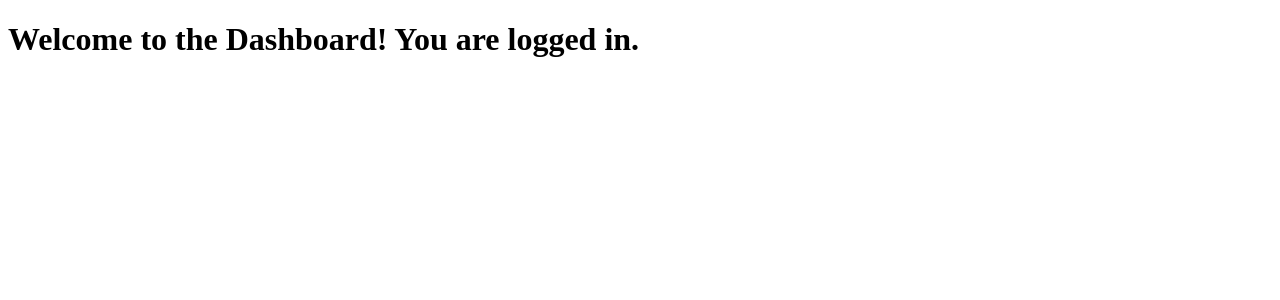
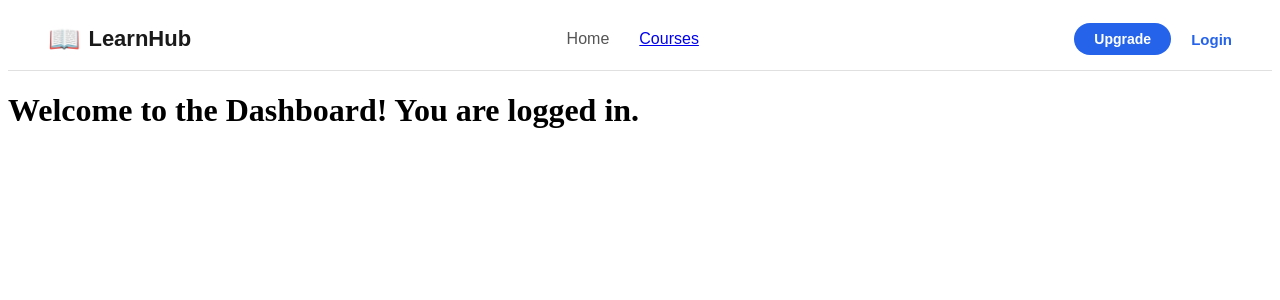
Before and after one commit to rahul078s/learn_it, a React app in the folder frontend/: page / in a window 1280 px wide. Shown: the top 300 px of the page. Built offline with nearby package versions, Linux system fonts and the light colour scheme; the HTML template or start-up script is replaced by a standard one.

Commit message:
Create common navbar

```diff
--- a/frontend/src/App.jsx
+++ b/frontend/src/App.jsx
@@ -2,6 +2,7 @@ import { BrowserRouter, Routes, Route } from 'react-router-dom';
 import Login from './pages/Login';
 import StudentDashboard from './pages/StudentDashboard';
 import ProtectedRoute from './components/ProtectedRoute';
+import Navbar from './components/Navbar';
 
 function Home() {
     return <h1>Welcome to the Dashboard! You are logged in.</h1>;
@@ -10,6 +11,7 @@ function Home() {
 export default function App() {
     return (
         <BrowserRouter>
+            <Navbar />
             <Routes>
                 <Route path="/login" element={<Login />} />
                 <Route path="/" element={<Home />} />
--- a/frontend/src/components/Navbar.jsx
+++ b/frontend/src/components/Navbar.jsx
@@ -0,0 +1,127 @@
+import { useContext } from "react";
+import { Link, useNavigate } from "react-router-dom";
+import AuthContext from "../context/AuthContext";
+
+export default function Navbar() {
+    const { user, logout } = useContext(AuthContext);
+    const navigate = useNavigate;
+
+    const handleLogout = () => {
+        logout();
+        navigate('/login');
+    };
+
+    return (
+        <nav style={styles.navbar}>
+            {/* Left Section */}
+            <div>
+                <Link to="/" style={styles.logo}>
+                    <span style={styles.logoIcon}>📖</span> LearnHub
+                </Link>
+            </div>
+
+            {/* Middle Section */}
+            <div style={styles.navLinks}>
+                <Link to='/home' style={styles.link}>Home</Link>
+                <Link to='/courses' state={styles.link}>Courses</Link>
+
+                {/* Render My courses only if the user is Authenticated */}
+                {user && (
+                    <Link to='/my-learning' style={styles.link}>My Learning</Link>
+                )}
+            </div>
+
+            {/* Authentication Section */}
+            <div style={styles.rightSection}>
+                <button style={styles.upgradeBtn}>Upgrade</button>
+                {user ? (
+                    <div style={styles.profileSection}>
+                        <div style={styles.profileIcon} title={`Logged in as ${user.username}`}>
+                            👤
+                        </div>
+                        <button onClick={handleLogout} style={styles.logoutBtn}>Logout</button>
+                    </div>
+                ) : (
+                    <Link to='/login' style={styles.loginBtn}>Login</Link>
+                )}
+            </div>
+        </nav>
+    );
+}
+
+const styles = {
+    navbar: {
+        display: 'flex',
+        justifyContent: 'space-between',
+        alignItems: 'center',
+        padding: '15px 40px',
+        backgroundColor: '#ffffff',
+        borderBottom: '1px solid #e0e0e0',
+        fontFamily: 'sans-serif'
+    },
+    logo: {
+        display: 'flex',
+        alignItems: 'center',
+        gap: '8px',
+        fontSize: '22px',
+        fontWeight: 'bold',
+        textDecoration: 'none',
+        color: '#1a1a1a'
+    },
+    logoIcon: {
+        color: '#0056b3',
+        fontSize: '26px'
+    },
+    navLinks: {
+        display: 'flex',
+        gap: '30px'
+    },
+    link: {
+        textDecoration: 'none',
+        color: '#555',
+        fontSize: '16px',
+        fontWeight: '500'
+    },
+    rightSection: {
+        display: 'flex',
+        alignItems: 'center',
+        gap: '20px'
+    },
+    upgradeBtn: {
+        backgroundColor: '#2563eb', // Figma blue
+        color: 'white',
+        border: 'none',
+        padding: '8px 20px',
+        borderRadius: '20px',
+        fontSize: '14px',
+        fontWeight: 'bold',
+        cursor: 'pointer'
+    },
+    profileSection: {
+        display: 'flex',
+        alignItems: 'center',
+        gap: '15px'
+    },
+    profileIcon: {
+        backgroundColor: '#f3f4f6',
+        padding: '8px',
+        borderRadius: '50%',
+        fontSize: '16px',
+        cursor: 'pointer'
+    },
+    logoutBtn: {
+        backgroundColor: 'transparent',
+        border: '1px solid #dc2626',
+        color: '#dc2626',
+        padding: '6px 15px',
+        borderRadius: '5px',
+        cursor: 'pointer',
+        fontSize: '14px'
+    },
+    loginBtn: {
+        textDecoration: 'none',
+        color: '#2563eb',
+        fontWeight: 'bold',
+        fontSize: '15px'
+    }
+};
```
